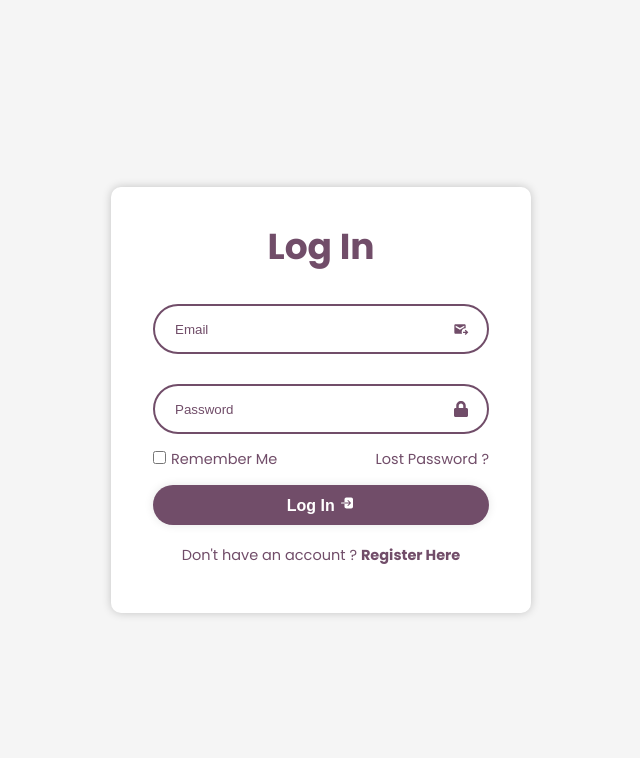
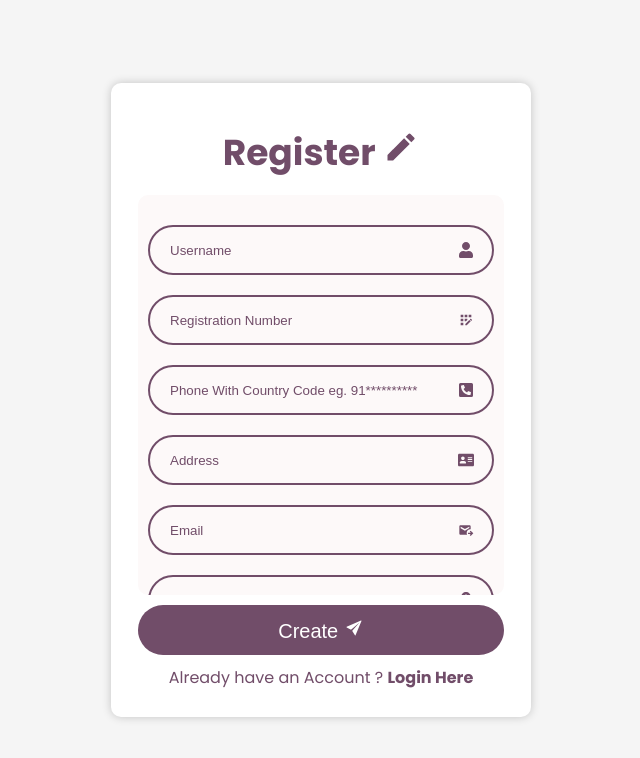
Before and after one commit to AmshuBelbase/Portfolio, a React (Create React App) app: page /create in a window 1280 px wide. Shown: the top 758 px of the page, without its empty margins (319-959 px from the left). Built offline with nearby package versions, Linux system fonts and the light colour scheme.

Commit message:
Routing Basics

```diff
--- a/package.json
+++ b/package.json
@@ -10,6 +10,7 @@
     "react": "^18.2.0",
     "react-dom": "^18.2.0",
     "react-icons": "^5.0.1",
+    "react-router-dom": "^6.22.0",
     "react-scripts": "5.0.1",
     "web-vitals": "^2.1.4"
   },
--- a/src/App.js
+++ b/src/App.js
@@ -1,14 +1,19 @@
+import "./App.css";
 import LoginForm from "./Components/LoginForm/LoginForm";
 import SignUpForm from "./Components/SignUpForm/SignUpForm";
 import HomePage from "./Components/HomePage/HomePage";
-
+import { BrowserRouter as Router, Routes, Route } from "react-router-dom";
 function App() {
   return (
-    <div>
-      {/* <HomePage/> */}
-      <LoginForm />
-      {/* <SignUpForm/>  */}
-    </div>
+    <Router>
+      <div>
+        <Routes>
+          <Route path="/" element={<HomePage />} />
+          <Route path="/login" element={<LoginForm />} />
+          <Route path="/create" element={<SignUpForm />} />
+        </Routes>
+      </div>
+    </Router>
   );
 }
 
--- a/src/Components/LoginForm/LoginForm.css
+++ b/src/Components/LoginForm/LoginForm.css
@@ -92,6 +92,7 @@
 }
 .register-link p a:hover{
     text-decoration: underline;
+    cursor: pointer;
 }
 @media (max-width: 600px) {
     .wrapper{
--- a/src/Components/LoginForm/LoginForm.jsx
+++ b/src/Components/LoginForm/LoginForm.jsx
@@ -3,8 +3,12 @@ import "./LoginForm.css";
 import { IoLogIn } from "react-icons/io5";
 import { MdOutgoingMail } from "react-icons/md";
 import { FaLock } from "react-icons/fa";
+import { useNavigate } from "react-router-dom";
+
 import axios from "axios";
 const LoginForm = () => {
+  const navigate = useNavigate();
+
   const [userLog, setLog] = useState({
     email: "",
     password: "",
@@ -17,7 +21,14 @@ const LoginForm = () => {
     });
   };
   const login = () => {
-    axios.post("http://localhost:9002/login", userLog);
+    const { email, password } = userLog;
+    if (email && password) {
+      axios
+        .post("http://localhost:9002/login", userLog)
+        .then((res) => alert(res.data.message));
+    } else {
+      alert("You Entered Something Wrong ❌");
+    }
   };
   return (
     <div className="wrapper">
@@ -57,7 +68,8 @@ const LoginForm = () => {
         </button>
         <div className="register-link">
           <p>
-            Don't have an account ? <a href="#">Register Here</a>
+            Don't have an account ?{" "}
+            <a onClick={() => navigate("/create")}>Create Account</a>
           </p>
         </div>
       </form>
--- a/src/Components/SignUpForm/SignUpForm.css
+++ b/src/Components/SignUpForm/SignUpForm.css
@@ -80,6 +80,7 @@ border-radius: 6px; /* Set the border radius of the thumb */
 }
 .wrap p a:hover{
     text-decoration: underline;
+    cursor: pointer;
 }
 .wrap button:hover .icon{
     transform: translate(5px, -5px);
--- a/src/Components/SignUpForm/SignUpForm.jsx
+++ b/src/Components/SignUpForm/SignUpForm.jsx
@@ -1,7 +1,11 @@
 import React, { useState } from "react";
 import "./SignUpForm.css";
 import { IoIosSend } from "react-icons/io";
-import { MdOutgoingMail, MdOutlineAppRegistration } from "react-icons/md";
+import {
+  MdCreate,
+  MdOutgoingMail,
+  MdOutlineAppRegistration,
+} from "react-icons/md";
 import {
   FaLock,
   FaUser,
@@ -10,8 +14,9 @@ import {
 } from "react-icons/fa";
 import { SiGnuprivacyguard } from "react-icons/si";
 import axios from "axios";
-
+import { useNavigate } from "react-router-dom";
 const SignUpForm = () => {
+  const navigate = useNavigate();
   const [user, setUser] = useState({
     username: "",
     register: "",
@@ -38,19 +43,20 @@ const SignUpForm = () => {
       address &&
       email &&
       password &&
-      password == cpassword
+      password === cpassword
     ) {
-      alert("Posted");
       axios
         .post("http://localhost:9002/register", user)
-        .then((res) => console.log(res));
+        .then((res) => alert(res.data.message));
     } else {
-      alert("You Entered Something Wrong");
+      alert("You Entered Something Wrong ❌");
     }
   };
   return (
     <div className="wrap">
-      <h1>Sign Up</h1>
+      <h1>
+        Register <MdCreate />
+      </h1>
       <div className="container">
         <div className="input-field">
           <input
@@ -131,10 +137,11 @@ const SignUpForm = () => {
         </div>
       </div>
       <button type="submit" onClick={register}>
-        Register <IoIosSend className="icon" />
+        Create <IoIosSend className="icon" />
       </button>
       <p>
-        Already have an Account ? <a href="#">Login Here</a>
+        Already have an Account ?{" "}
+        <a onClick={() => navigate("/login")}>Login Here</a>
       </p>
     </div>
   );
```
Also changed, not shown: 1 other file (tests, documents, lock files or other folders).
